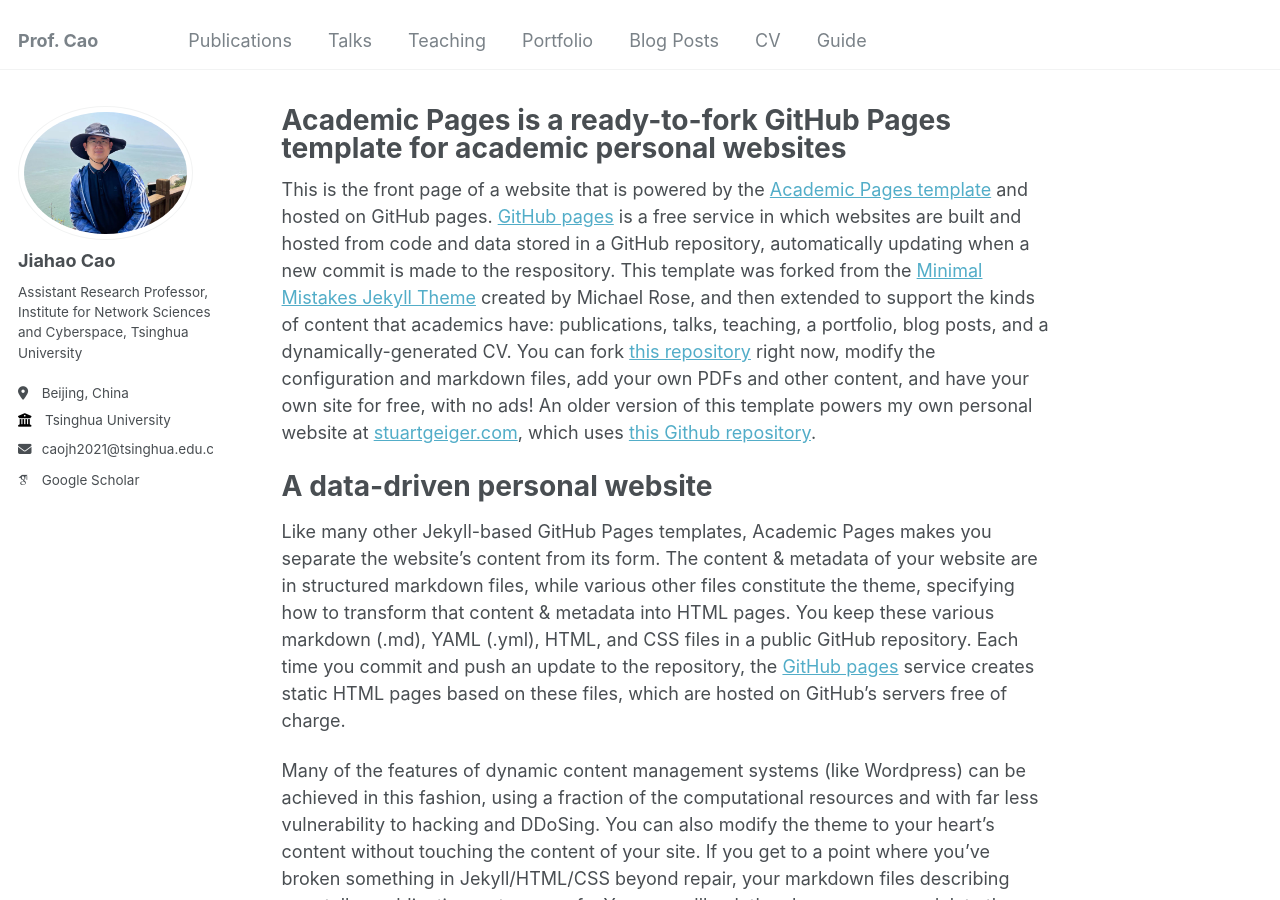
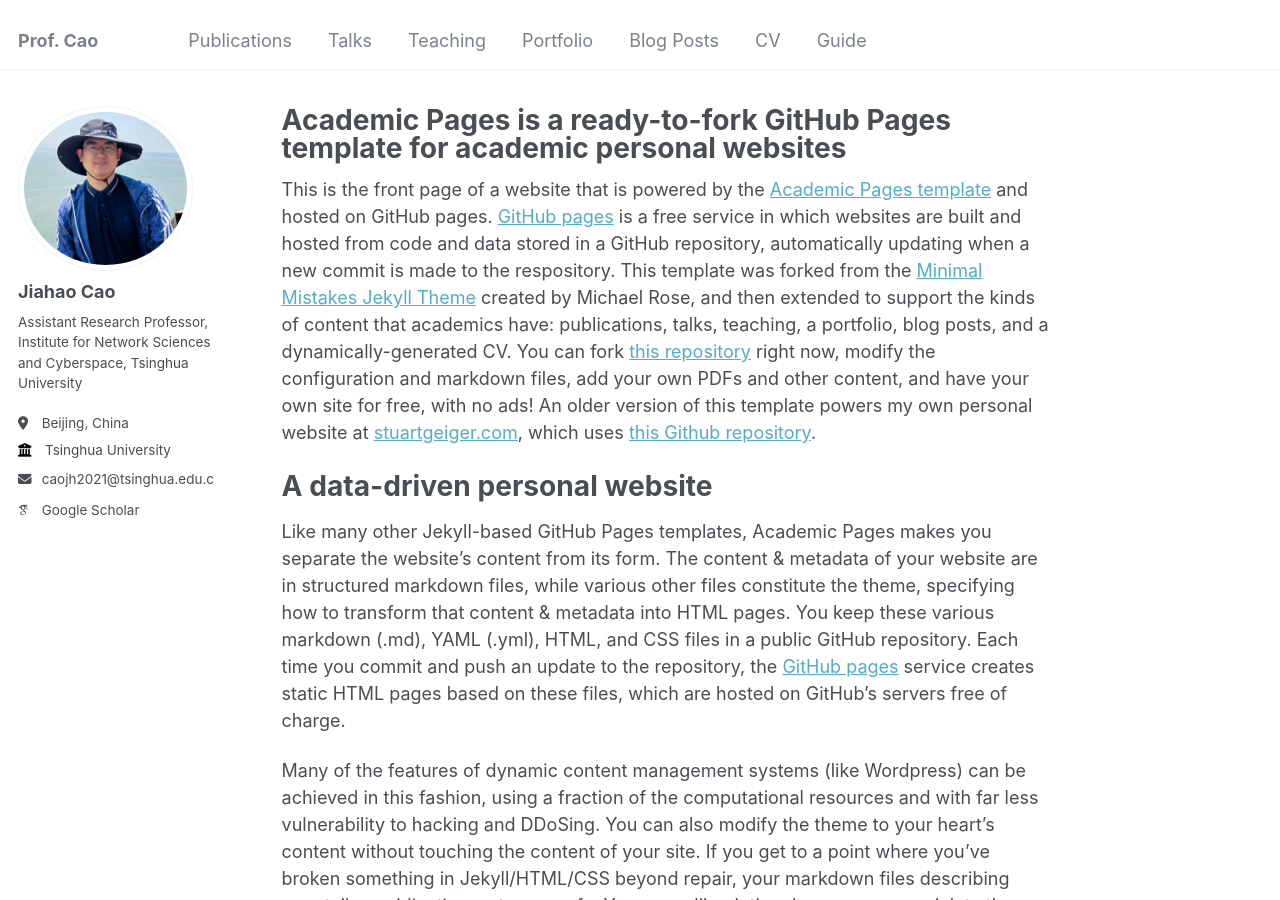
Before and after one commit to caojh15/caojh15.github.io, a Jekyll site: the page built from _pages/about.md, in a window 1280 px wide and 900 px high. Built offline with Jekyll 4.4.1, drawn with Linux system fonts in a browser that asks for light colours; some web fonts are replaced.

Commit message:
Update _config.yml

```diff
--- a/_config.yml
+++ b/_config.yml
@@ -21,7 +21,7 @@ repository               : "academicpages/academicpages.github.io"
 #               Additional customization can be done by editing /_includes/author-profile.html
 author:
   # Biographic information
-  avatar           : "profile.png"
+  avatar           : "profilev2.png"
   name             : "Jiahao Cao"
   pronouns         : # example: "she/her"
   bio              : "Assistant Research Professor, Institute for Network Sciences and Cyberspace, Tsinghua University"
```
